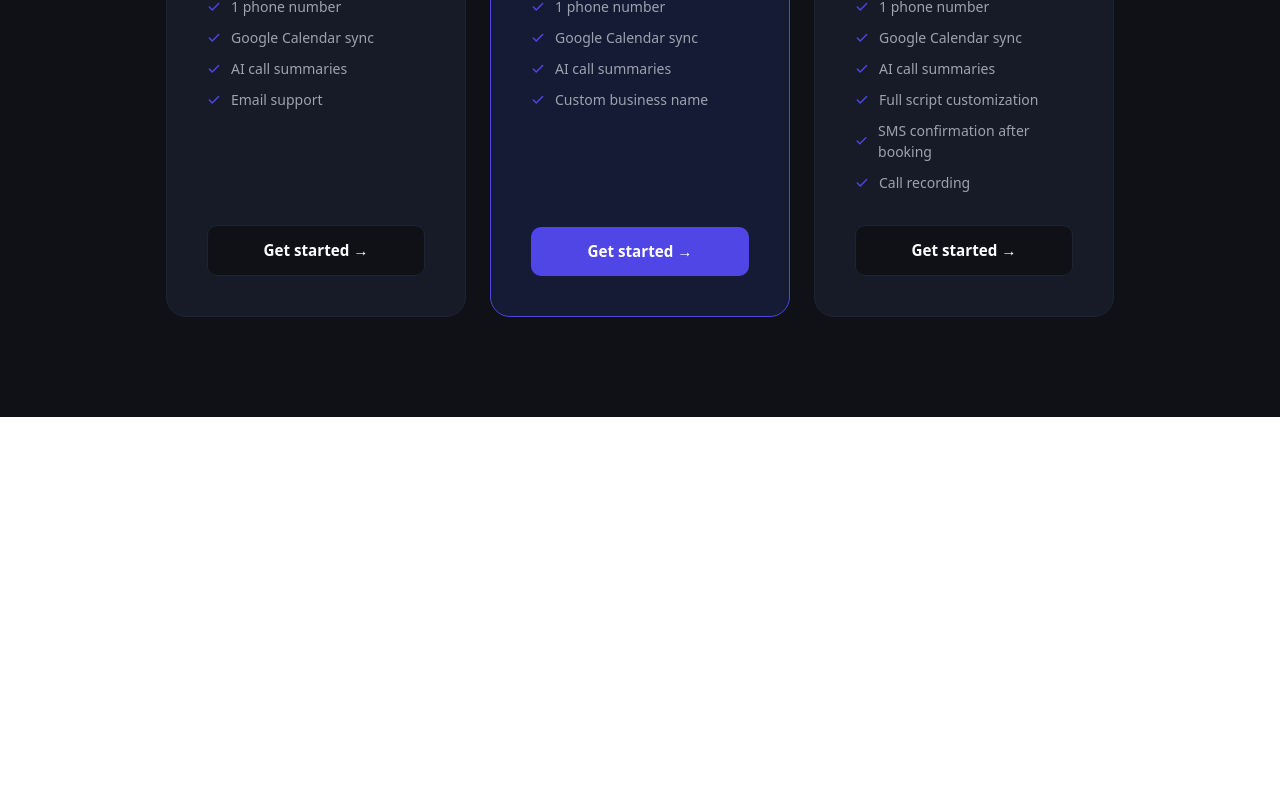
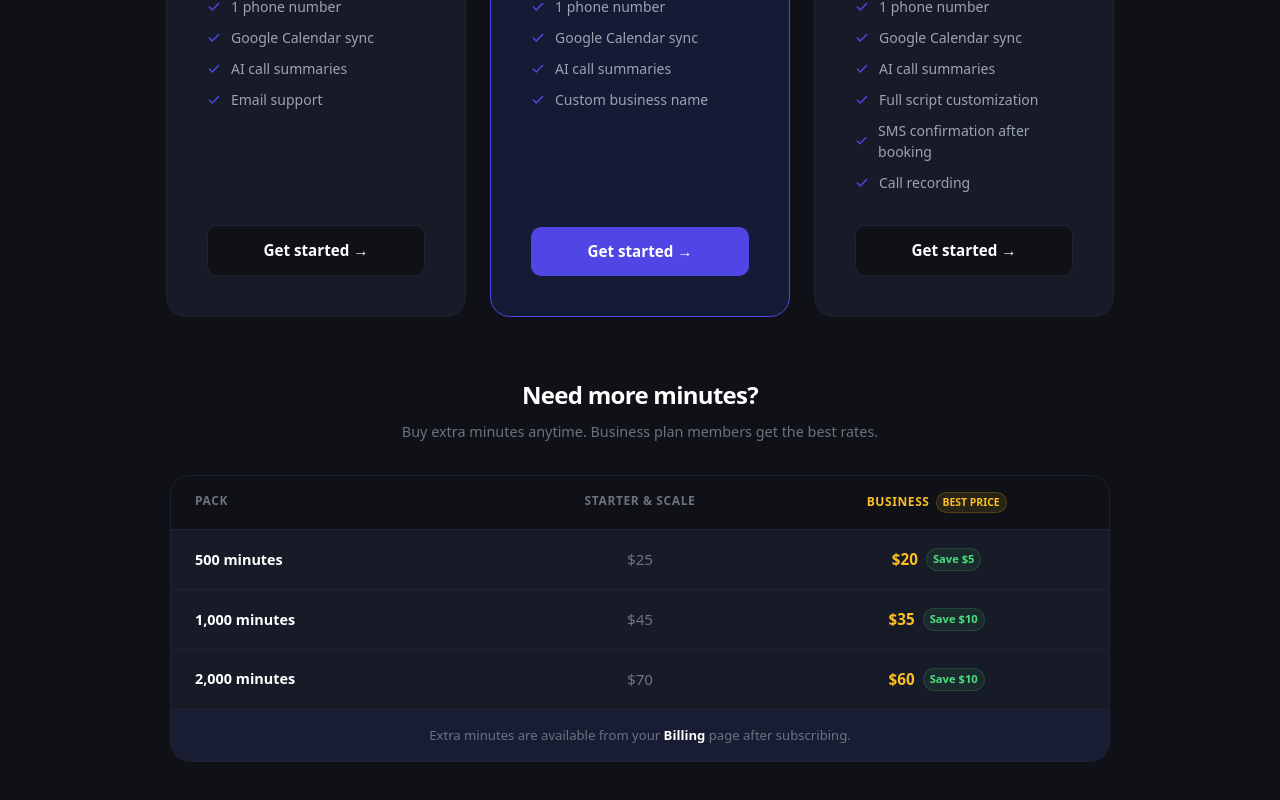
Before and after one commit to ilian94/dashboard-saas, a Next.js app: page /pricing in a window 1280 px wide. Shown: the part 572-1372 px from the top of the page. Before the commit the page ends 989 px from the top, so only its background shows below. Built offline with nearby package versions, Linux system fonts and the light colour scheme; no server answers.

Commit message:
Add extra minutes pricing table on pricing page

```diff
--- a/app/pricing/page.js
+++ b/app/pricing/page.js
@@ -75,11 +75,14 @@ export default function PricingPage() {
           )}
         </div>
       </nav>
+
       <section style={{ textAlign: 'center', padding: '80px 20px 60px' }}>
         <h1 style={{ fontSize: 'clamp(2rem, 5vw, 3.5rem)', fontWeight: 800, letterSpacing: '-0.04em', marginBottom: '16px' }}>Simple, transparent pricing</h1>
         <p style={{ color: C.text, fontSize: '1rem', maxWidth: '480px', margin: '0 auto' }}>No hidden fees. Cancel anytime. Start handling every call automatically.</p>
       </section>
-      <div style={{ display: 'flex', gap: '24px', justifyContent: 'center', flexWrap: 'wrap', maxWidth: '1100px', margin: '0 auto', padding: '0 20px 100px' }}>
+
+      {/* PLANS */}
+      <div style={{ display: 'flex', gap: '24px', justifyContent: 'center', flexWrap: 'wrap', maxWidth: '1100px', margin: '0 auto', padding: '0 20px 60px' }}>
         {plans.map((plan) => {
           const btn = getButtonState(plan.key);
           const isCurrent = btn.style === 'current';
@@ -126,6 +129,42 @@ export default function PricingPage() {
           );
         })}
       </div>
+
+      {/* EXTRA MINUTES */}
+      <div style={{ maxWidth: '980px', margin: '0 auto', padding: '0 20px 100px' }}>
+        <div style={{ textAlign: 'center', marginBottom: '32px' }}>
+          <h2 style={{ fontSize: '1.5rem', fontWeight: 800, letterSpacing: '-0.03em', marginBottom: '8px' }}>Need more minutes?</h2>
+          <p style={{ color: C.text, fontSize: '0.9rem' }}>Buy extra minutes anytime. Business plan members get the best rates.</p>
+        </div>
+        <div style={{ background: C.card, border: `1px solid ${C.border}`, borderRadius: '20px', overflow: 'hidden' }}>
+          <div style={{ display: 'grid', gridTemplateColumns: '1fr 1fr 1fr', padding: '16px 24px', borderBottom: `1px solid ${C.border}`, background: C.bg }}>
+            <span style={{ fontSize: '0.75rem', fontWeight: 600, color: C.text, textTransform: 'uppercase', letterSpacing: '0.05em' }}>Pack</span>
+            <span style={{ fontSize: '0.75rem', fontWeight: 600, color: C.text, textTransform: 'uppercase', letterSpacing: '0.05em', textAlign: 'center' }}>Starter & Scale</span>
+            <div style={{ display: 'flex', alignItems: 'center', justifyContent: 'center', gap: '6px' }}>
+              <span style={{ fontSize: '0.75rem', fontWeight: 600, color: '#fbbf24', textTransform: 'uppercase', letterSpacing: '0.05em' }}>Business</span>
+              <span style={{ fontSize: '0.65rem', background: 'rgba(251,191,36,0.1)', color: '#fbbf24', border: '1px solid rgba(251,191,36,0.2)', padding: '2px 6px', borderRadius: '100px', fontWeight: 700 }}>BEST PRICE</span>
+            </div>
+          </div>
+          {[
+            { label: '500 minutes', starter: '$25', business: '$20', saving: 'Save $5' },
+            { label: '1,000 minutes', starter: '$45', business: '$35', saving: 'Save $10' },
+            { label: '2,000 minutes', starter: '$70', business: '$60', saving: 'Save $10' },
+          ].map((pack, i) => (
+            <div key={pack.label} style={{ display: 'grid', gridTemplateColumns: '1fr 1fr 1fr', padding: '18px 24px', borderBottom: i < 2 ? `1px solid ${C.border}` : 'none', alignItems: 'center' }}>
+              <span style={{ fontSize: '0.9rem', fontWeight: 600 }}>{pack.label}</span>
+              <span style={{ fontSize: '0.95rem', color: C.text, textAlign: 'center', fontWeight: 500 }}>{pack.starter}</span>
+              <div style={{ display: 'flex', alignItems: 'center', justifyContent: 'center', gap: '8px' }}>
+                <span style={{ fontSize: '0.95rem', color: '#fbbf24', fontWeight: 700 }}>{pack.business}</span>
+                <span style={{ fontSize: '0.7rem', color: '#4ade80', background: 'rgba(74,222,128,0.08)', border: '1px solid rgba(74,222,128,0.15)', padding: '2px 6px', borderRadius: '100px', fontWeight: 600 }}>{pack.saving}</span>
+              </div>
+            </div>
+          ))}
+          <div style={{ padding: '16px 24px', background: 'rgba(79,70,229,0.06)', borderTop: `1px solid ${C.border}`, textAlign: 'center' }}>
+            <p style={{ fontSize: '0.82rem', color: C.text }}>Extra minutes are available from your <span style={{ color: 'white', fontWeight: 600 }}>Billing</span> page after subscribing.</p>
+          </div>
+        </div>
+      </div>
+
     </div>
   );
 }
```
